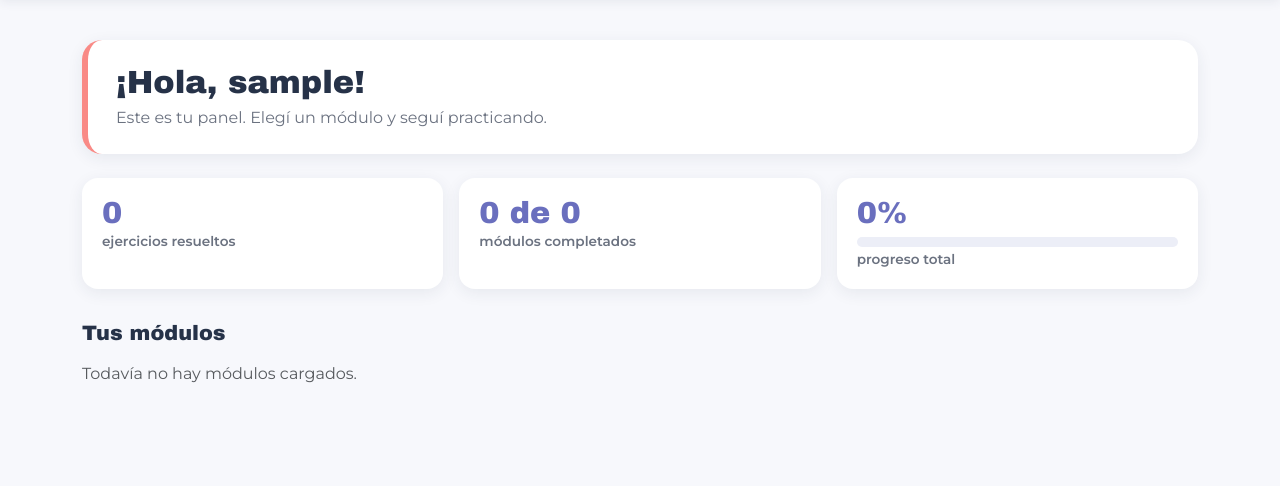
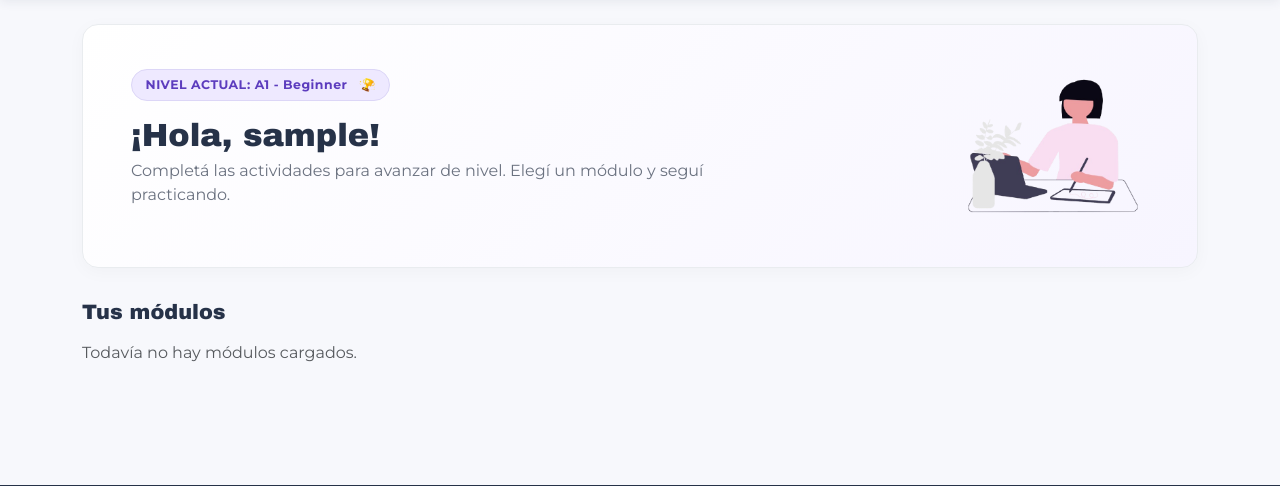
Before and after one commit to cotisanddoval/INDEVproyect, a Django app: page /panel/ in a window 1280 px wide. Shown: the part 70-556 px from the top of the page. Run offline with Django 5.2, Linux system fonts and the light colour scheme; the visitor is signed in with stand-in values (Sample User, id 1); data that the repository does not hold is empty.

Commit message:
agrego nivel a2

```diff
--- a/core/views.py
+++ b/core/views.py
@@ -1,3 +1,4 @@
+
 from django.contrib import messages
 from django.contrib.auth import login
 from django.contrib.auth.decorators import login_required
@@ -6,18 +7,50 @@ from django.shortcuts import get_object_or_404, redirect, render
 from .forms import RegistroForm
 from .models import Ejercicio, Modulo, Progreso
 
+
 CONSIGNAS = {
     Ejercicio.SELECCION: "Elegí la opción correcta.",
     Ejercicio.COMPLETAR: "Escribí la palabra que falta.",
     Ejercicio.VERDADERO_FALSO: "Indicá si la frase es verdadera o falsa.",
 }
 
+NIVELES_ORDEN = ["A1", "A2", "B1"]
+
+NOMBRES_NIVELES = {
+    "A1": "Beginner",
+    "A2": "Elementary",
+    "B1": "Intermediate",
+}
+
 
 def completados_de(usuario):
     """Ids de los ejercicios que el usuario ya resolvió bien."""
     return set(
-        Progreso.objects.filter(usuario=usuario).values_list("ejercicio_id", flat=True)
+        Progreso.objects.filter(usuario=usuario).values_list(
+            "ejercicio_id", flat=True
+        )
     )
+
+
+def nivel_actual_de(completados):
+    """Devuelve el primer nivel que el usuario todavía no completó."""
+
+    for nivel in NIVELES_ORDEN:
+        ids = set(
+            Ejercicio.objects.filter(nivel=nivel).values_list(
+                "pk", flat=True
+            )
+        )
+
+        # Si todavía no hay actividades, ese será el próximo nivel.
+        if not ids:
+            return nivel
+
+        # Si falta completar al menos un ejercicio, seguimos en ese nivel.
+        if not ids.issubset(completados):
+            return nivel
+
+    return NIVELES_ORDEN[-1]
 
 
 def home(request):
@@ -44,7 +77,11 @@ def registro(request):
 @login_required
 def panel(request):
     completados = completados_de(request.user)
-    modulos = list(Modulo.objects.prefetch_related("ejercicios"))
+    nivel_actual = nivel_actual_de(completados)
+
+    modulos = list(
+        Modulo.objects.prefetch_related("ejercicios")
+    )
 
     total_global = 0
     hechos_global = 0
@@ -52,48 +89,91 @@ def panel(request):
     siguiente = None
 
     for m in modulos:
-        ejercicios = sorted(m.ejercicios.all(), key=lambda e: e.pk)
+        # Solo contamos los ejercicios del nivel actualmente habilitado.
+        ejercicios = sorted(
+            [
+                e for e in m.ejercicios.all()
+                if e.nivel == nivel_actual
+            ],
+            key=lambda e: e.pk
+        )
+
         m.total = len(ejercicios)
-        m.hechos = sum(1 for e in ejercicios if e.pk in completados)
-        m.porcentaje = round(m.hechos * 100 / m.total) if m.total else 0
-        m.completo = m.total > 0 and m.hechos == m.total
+        m.hechos = sum(
+            1 for e in ejercicios if e.pk in completados
+        )
+        m.porcentaje = (
+            round(m.hechos * 100 / m.total)
+            if m.total else 0
+        )
+        m.completo = (
+            m.total > 0 and m.hechos == m.total
+        )
         m.empezado = m.hechos > 0
 
         total_global += m.total
         hechos_global += m.hechos
+
         if m.completo:
             modulos_completos += 1
+
         if siguiente is None:
-            siguiente = next((e for e in ejercicios if e.pk not in completados), None)
+            siguiente = next(
+                (e for e in ejercicios if e.pk not in completados),
+                None
+            )
+
+    porcentaje_global = (
+        round(hechos_global * 100 / total_global)
+        if total_global else 0
+    )
 
     return render(request, "core/panel.html", {
         "modulos": modulos,
         "siguiente": siguiente,
         "hechos_global": hechos_global,
         "total_global": total_global,
-        "porcentaje_global": round(hechos_global * 100 / total_global) if total_global else 0,
+        "porcentaje_global": porcentaje_global,
         "modulos_completos": modulos_completos,
         "total_modulos": len(modulos),
+        "nivel_actual": nivel_actual,
+        "nombre_nivel": NOMBRES_NIVELES[nivel_actual],
     })
+
 
 @login_required
 def modulo_detalle(request, slug):
     modulo = get_object_or_404(Modulo, slug=slug)
+
     completados = completados_de(request.user)
-    ejercicios = list(modulo.ejercicios.order_by("pk"))
+    nivel_actual = nivel_actual_de(completados)
+
+    # Por ahora se muestran solamente los ejercicios del nivel habilitado.
+    ejercicios = list(
+        modulo.ejercicios.filter(
+            nivel=nivel_actual
+        ).order_by("pk")
+    )
 
     anterior_ok = True
     hechos = 0
+
     for ej in ejercicios:
         ej.completado = ej.pk in completados
         ej.disponible = ej.completado or anterior_ok
         ej.actual = ej.disponible and not ej.completado
+
         if ej.completado:
             hechos += 1
+
         anterior_ok = ej.completado
 
     total = len(ejercicios)
-    porcentaje = round(hechos * 100 / total) if total else 0
+
+    porcentaje = (
+        round(hechos * 100 / total)
+        if total else 0
+    )
 
     return render(request, "core/modulo.html", {
         "modulo": modulo,
@@ -102,35 +182,84 @@ def modulo_detalle(request, slug):
         "total": total,
         "porcentaje": porcentaje,
         "terminado": total > 0 and hechos == total,
+        "nivel_actual": nivel_actual,
+        "nombre_nivel": NOMBRES_NIVELES[nivel_actual],
     })
 
 
 @login_required
 def ejercicio(request, pk):
     ej = get_object_or_404(Ejercicio, pk=pk)
+
     completados = completados_de(request.user)
+    nivel_actual = nivel_actual_de(completados)
 
+    # No permitir entrar a niveles superiores al habilitado.
+    if (
+        ej.nivel not in NIVELES_ORDEN
+        or NIVELES_ORDEN.index(ej.nivel)
+        > NIVELES_ORDEN.index(nivel_actual)
+    ):
+        messages.warning(
+            request,
+            "Primero tenés que completar los niveles anteriores."
+        )
+        return redirect("panel")
+
+    # Comprobar el ejercicio anterior del mismo módulo y nivel.
     anterior = (
-        Ejercicio.objects.filter(modulo=ej.modulo, pk__lt=ej.pk).order_by("-pk").first()
+        Ejercicio.objects.filter(
+            modulo=ej.modulo,
+            nivel=ej.nivel,
+            pk__lt=ej.pk
+        )
+        .order_by("-pk")
+        .first()
     )
-    if anterior and anterior.pk not in completados and ej.pk not in completados:
-        messages.warning(request, "Primero tenés que resolver bien el ejercicio anterior.")
+
+    if (
+        anterior
+        and anterior.pk not in completados
+        and ej.pk not in completados
+    ):
+        messages.warning(
+            request,
+            "Primero tenés que resolver bien el ejercicio anterior."
+        )
         return redirect("modulo", slug=ej.modulo.slug)
 
     resultado = None
+
     if request.method == "POST":
         respuesta = request.POST.get("respuesta", "")
         resultado = ej.corregir(respuesta)
+
         if resultado:
-            Progreso.objects.get_or_create(usuario=request.user, ejercicio=ej)
+            Progreso.objects.get_or_create(
+                usuario=request.user,
+                ejercicio=ej
+            )
 
     ids = list(
-        Ejercicio.objects.filter(modulo=ej.modulo).order_by("pk").values_list("pk", flat=True)
+        Ejercicio.objects.filter(
+            modulo=ej.modulo,
+            nivel=ej.nivel
+        )
+        .order_by("pk")
+        .values_list("pk", flat=True)
     )
+
     numero = ids.index(ej.pk) + 1
     total = len(ids)
+
     siguiente = (
-        Ejercicio.objects.filter(modulo=ej.modulo, pk__gt=ej.pk).order_by("pk").first()
+        Ejercicio.objects.filter(
+            modulo=ej.modulo,
+            nivel=ej.nivel,
+            pk__gt=ej.pk
+        )
+        .order_by("pk")
+        .first()
     )
 
     return render(request, "core/ejercicio.html", {
--- a/static/css/indev.css
+++ b/static/css/indev.css
@@ -950,3 +950,281 @@ a.nodo:hover { transform: translateY(-3px); color: #fff; }
         gap: .5rem;
     }
 }
+
+/* ===== Nivel actual ===== */
+.nivel-actual {
+    display: flex;
+    align-items: center;
+    justify-content: space-between;
+    gap: 1.5rem;
+    padding: 1.5rem 2rem;
+    background: linear-gradient(120deg, #fde4e2, #f0efff);
+    border: 1px solid rgba(158, 161, 219, 0.3);
+    border-radius: 1.2rem;
+    box-shadow: 0 4px 15px rgba(38, 50, 72, 0.06);
+}
+
+.nivel-etiqueta {
+    display: inline-block;
+    color: var(--lavanda-oscuro);
+    font-size: 0.75rem;
+    font-weight: 800;
+    letter-spacing: 1.5px;
+    margin-bottom: 0.4rem;
+}
+
+.nivel-actual h2 {
+    color: var(--navy);
+    font-size: 1.7rem;
+    font-weight: 800;
+    margin-bottom: 0.4rem;
+}
+
+.nivel-actual p {
+    color: var(--navy);
+    margin: 0;
+    font-size: 0.95rem;
+}
+
+.nivel-icono {
+    width: 65px;
+    height: 65px;
+    min-width: 65px;
+    display: flex;
+    align-items: center;
+    justify-content: center;
+    background: white;
+    color: var(--lavanda-oscuro);
+    border-radius: 50%;
+    font-size: 2rem;
+    box-shadow: 0 3px 10px rgba(38, 50, 72, 0.08);
+}
+
+@media (max-width: 576px) {
+    .nivel-actual {
+        padding: 1.2rem;
+    }
+
+    .nivel-actual h2 {
+        font-size: 1.35rem;
+    }
+
+    .nivel-icono {
+        width: 50px;
+        height: 50px;
+        min-width: 50px;
+        font-size: 1.5rem;
+    }
+}
+
+/* Hero Banner Unificado */
+.panel-hero {
+    position: relative;
+    background: linear-gradient(135deg, #ffffff 0%, #f7f5ff 100%);
+    border: 1px solid #e9ecef;
+    border-radius: 16px;
+    padding: 2.25rem 2.5rem;
+    box-shadow: 0 8px 24px rgba(0, 0, 0, 0.04);
+    display: flex;
+    justify-content: space-between;
+    align-items: center;
+    overflow: hidden;
+}
+
+.hero-content {
+    position: relative;
+    z-index: 2;
+    max-width: 650px;
+}
+
+.nivel-badge {
+    display: inline-flex;
+    align-items: center;
+    gap: 0.4rem;
+    background-color: #eee9ff;
+    color: #5c3cbe;
+    font-size: 0.78rem;
+    font-weight: 700;
+    letter-spacing: 0.5px;
+    padding: 0.35rem 0.85rem;
+    border-radius: 50px;
+}
+
+.hero-content .panel-titulo {
+    font-size: 1.85rem;
+    font-weight: 800;
+    color: #212529;
+    margin-bottom: 0.25rem;
+}
+
+.hero-content .panel-sub {
+    color: #6c757d;
+    font-size: 0.98rem;
+    margin-bottom: 0;
+}
+
+.hero-icon-bg {
+    font-size: 7rem;
+    color: #5c3cbe;
+    opacity: 0.08;
+    position: absolute;
+    right: 2rem;
+    top: 50%;
+    transform: translateY(-50%);
+    pointer-events: none;
+    z-index: 1;
+}
+
+@media (max-width: 768px) {
+    .panel-hero {
+        padding: 1.75rem 1.5rem;
+    }
+    .hero-icon-bg {
+        display: none;
+    }
+}
+
+/* Color vivo para el badge del nivel */
+.nivel-badge {
+    display: inline-flex;
+    align-items: center;
+    gap: 0.5rem;
+    background-color: #f0ebff;
+    color: #6c5ce7;
+    border: 1px solid #dcd6f7;
+    font-size: 0.82rem;
+    font-weight: 700;
+    padding: 0.4rem 0.9rem;
+    border-radius: 50px;
+}
+
+/* Hero Banner Limpio */
+.panel-hero {
+    background: linear-gradient(135deg, #ffffff 0%, #f7f5ff 100%);
+    border: 1px solid #e9ecef;
+    border-radius: 16px;
+    padding: 2rem 2.25rem;
+    box-shadow: 0 4px 18px rgba(0, 0, 0, 0.03);
+}
+
+.nivel-badge {
+    display: inline-flex;
+    align-items: center;
+    background-color: #eee9ff;
+    color: #5c3cbe;
+    font-size: 0.78rem;
+    font-weight: 700;
+    letter-spacing: 0.5px;
+    padding: 0.35rem 0.85rem;
+    border-radius: 50px;
+}
+
+.nivel-badge svg {
+    fill: #5c3cbe;
+    margin-right: 4px;
+}
+
+.hero-content .panel-titulo {
+    font-size: 1.85rem;
+    font-weight: 800;
+    color: #212529;
+    margin-bottom: 0.25rem;
+}
+
+.hero-content .panel-sub {
+    color: #6c757d;
+    font-size: 0.95rem;
+    margin-bottom: 0;
+}
+
+.badge-img {
+    width: 18px;
+    height: 18px;
+    object-fit: contain;
+    vertical-align: text-bottom;
+}
+
+/* Layout del Hero con Ilustración */
+.hero-body {
+    display: flex;
+    align-items: center;
+    justify-content: space-between;
+    gap: 1.5rem;
+}
+
+.hero-text {
+    flex: 1;
+    max-width: 600px;
+}
+
+.hero-img-container {
+    flex-shrink: 0;
+    display: flex;
+    align-items: center;
+    justify-content: center;
+}
+
+/* === AISLADO: HERO CON ILUSTRACIÓN A LA DERECHA === */
+.panel-dashboard-hero {
+    background: linear-gradient(135deg, #ffffff 0%, #f7f5ff 100%);
+    border: 1px solid #e9ecef;
+    border-radius: 16px;
+    padding: 2.75rem 3rem;
+    box-shadow: 0 4px 18px rgba(0, 0, 0, 0.03);
+}
+
+.panel-dashboard-body {
+    display: flex;
+    align-items: center;
+    justify-content: space-between;
+    gap: 2rem;
+}
+
+.panel-dashboard-text {
+    flex: 1;
+    max-width: 580px;
+}
+
+.panel-dashboard-img-wrapper {
+    flex-shrink: 0;
+    display: flex;
+    align-items: center;
+    justify-content: center;
+}
+
+/* Control del tamaño de la imagen */
+.panel-dashboard-img {
+    max-height: 150px;
+    width: auto;
+    object-fit: contain;
+}
+
+/* Estilo del badge de nivel */
+.nivel-badge {
+    display: inline-flex;
+    align-items: center;
+    background-color: #eee9ff;
+    color: #5c3cbe;
+    font-size: 0.78rem;
+    font-weight: 700;
+    letter-spacing: 0.5px;
+    padding: 0.35rem 0.85rem;
+    border-radius: 50px;
+}
+
+.badge-img {
+    width: 16px;
+    height: 16px;
+    object-fit: contain;
+}
+
+/* Ocultar en dispositivos móviles para mantener legibilidad */
+@media (max-width: 768px) {
+    .panel-dashboard-body {
+        flex-direction: column;
+        align-items: flex-start;
+    }
+    .panel-dashboard-img-wrapper {
+        display: none;
+    }
+}
--- a/templates/base.html
+++ b/templates/base.html
@@ -10,7 +10,7 @@
     <link href="https://cdn.jsdelivr.net/npm/bootstrap-icons@1.11.3/font/bootstrap-icons.min.css" rel="stylesheet">
     <link href="https://fonts.googleapis.com/css2?family=Archivo+Black&family=Montserrat:wght@400;500;600;700&display=swap" rel="stylesheet">
     <link rel="stylesheet" href="https://cdnjs.cloudflare.com/ajax/libs/animate.css/4.1.1/animate.min.css">
-    <link rel="stylesheet" href="{% static 'css/indev.css' %}?v=22">
+    <link rel="stylesheet" href="{% static 'css/indev.css' %}?v=29">
     <link rel="stylesheet" href="{% static 'css/explica.css' %}?v=2">
     <script src="{% static 'js/indev.js' %}?v=1" defer></script>
 
--- a/templates/core/panel.html
+++ b/templates/core/panel.html
@@ -1,44 +1,41 @@
 {% extends 'base.html' %}
+{% load static %}
 
 {% block title %}Mis módulos - INDEV{% endblock %}
 
 {% block content %}
-<div class="panel-saludo">
-    <div>
-        <h1 class="panel-titulo">¡Hola, {{ user.username }}!</h1>
-        <p class="panel-sub">Este es tu panel. Elegí un módulo y seguí practicando.</p>
-    </div>
+{% load static %}
+
+<div class="panel-dashboard-hero mb-4">
+    <div class="panel-dashboard-body">
+        <div class="panel-dashboard-text">
+            <span class="nivel-badge mb-2">
+                NIVEL ACTUAL: {{ nivel_actual }} - {{ nombre_nivel }}
+                <img src="{% static 'img/trofeo.png' %}" alt="Nivel" class="badge-img ms-1">
+            </span>
+            <h1 class="panel-titulo mt-2">¡Hola, {{ user.username }}!</h1>
+            <p class="panel-sub">Completá las actividades para avanzar de nivel. Elegí un módulo y seguí practicando.</p>
+
+            <div class="hero-actions mt-3">
                 {% if siguiente %}
                     <a href="{% url 'ejercicio' siguiente.pk %}" class="btn btn-indev btn-lg">
                         {% if hechos_global %}Seguir practicando{% else %}Empezar a practicar{% endif %}
                     </a>
                 {% elif total_global %}
-    <span class="panel-fin"><i class="bi bi-trophy-fill"></i> ¡Completaste todo el contenido!</span>
+                    <span class="panel-fin">
+                        ¡Completaste este nivel!
+                    </span>
                 {% endif %}
             </div>
+        </div>
 
-<div class="row g-3">
-    <div class="col-md-4">
-        <div class="panel-dato">
-            <span class="dato-num">{{ hechos_global }}</span>
-            <span class="dato-txt">ejercicios resueltos</span>
+        <div class="panel-dashboard-img-wrapper">
+            <img src="{% static 'img/learning.png' %}" alt="Ilustración" class="panel-dashboard-img">
         </div>
     </div>
-    <div class="col-md-4">
-        <div class="panel-dato">
-            <span class="dato-num">{{ modulos_completos }} de {{ total_modulos }}</span>
-            <span class="dato-txt">módulos completados</span>
 </div>
-    </div>
-    <div class="col-md-4">
-        <div class="panel-dato">
-            <span class="dato-num">{{ porcentaje_global }}%</span>
-            <div class="progress panel-progreso mt-2" role="progressbar"
-                 aria-valuenow="{{ porcentaje_global }}" aria-valuemin="0" aria-valuemax="100">
-                <div class="progress-bar" style="width: {{ porcentaje_global }}%"></div>
-            </div>
-            <span class="dato-txt">progreso total</span>
-        </div>
+
+
     </div>
 </div>
 
```
Also changed, not shown: templates/core/modulo.html (+7 -1 lines), static/img/learning.png (added), static/img/modulos/job-interviewss.png (renamed from static/img/modulos/job-interviews.png), static/img/trofeo.png (added). Lines whose indentation alone changed are shown as unchanged.
